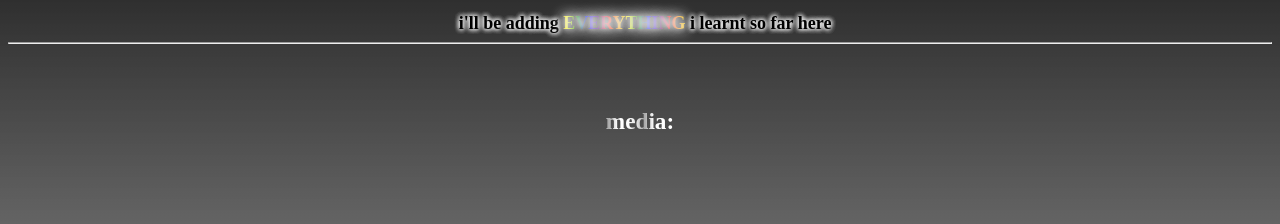
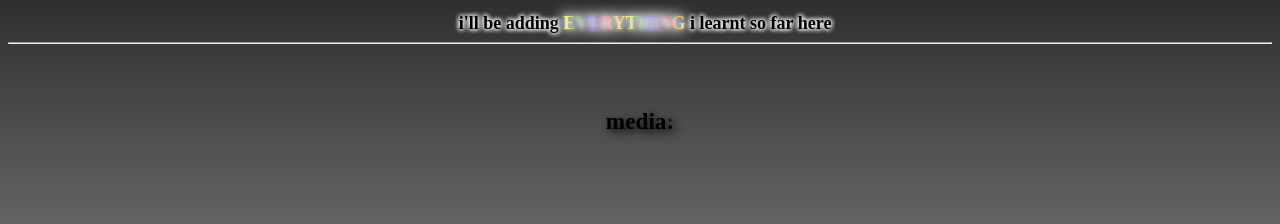
Before and after one commit to malekyosryx1-pixel/hi, a plain HTML site: page index.html in a window 1280 px wide. Shown: the part 201-425 px from the top of the page. Drawn offline with Linux system fonts and the light colour scheme; a web font is replaced by a local one.

Commit message:
update style

```diff
--- a/style.css
+++ b/style.css
@@ -63,12 +63,13 @@ text-shadow: 0 0 5px #eaeaeaff,
 .grr {font-family: Encode Sans SC;
 font-size: 28px;
 margin: auto;
-background: linear-gradient(90deg, darkgray,#ffffff, #ffffff,#ffffff, darkgray,#ffffff, #ffffff,#e9e9e9, darkgray,#ffffff, #ffffff,#ffffff, darkgray,#ffffff,#ffffff,#ffffff);
-background-size: 200%;
+background: linear-gradient(45deg,black,black,black,black,black,black,gold,black,black,black,black,black);
+background-size: 350%;
 -webkit-background-clip: text;
 -webkit-text-fill-color: transparent;
 display: inline-block;
-animation: moveColors 2s linear infinite;}
+animation: moveColors 4s linear infinite;
+text-shadow:3px 3px 8px rgb(0, 0, 0) }
 @keyframes moveColors {
   0% { background-position: 0% 50%;}
 100% {background-position: 100% 50%;}}
```
